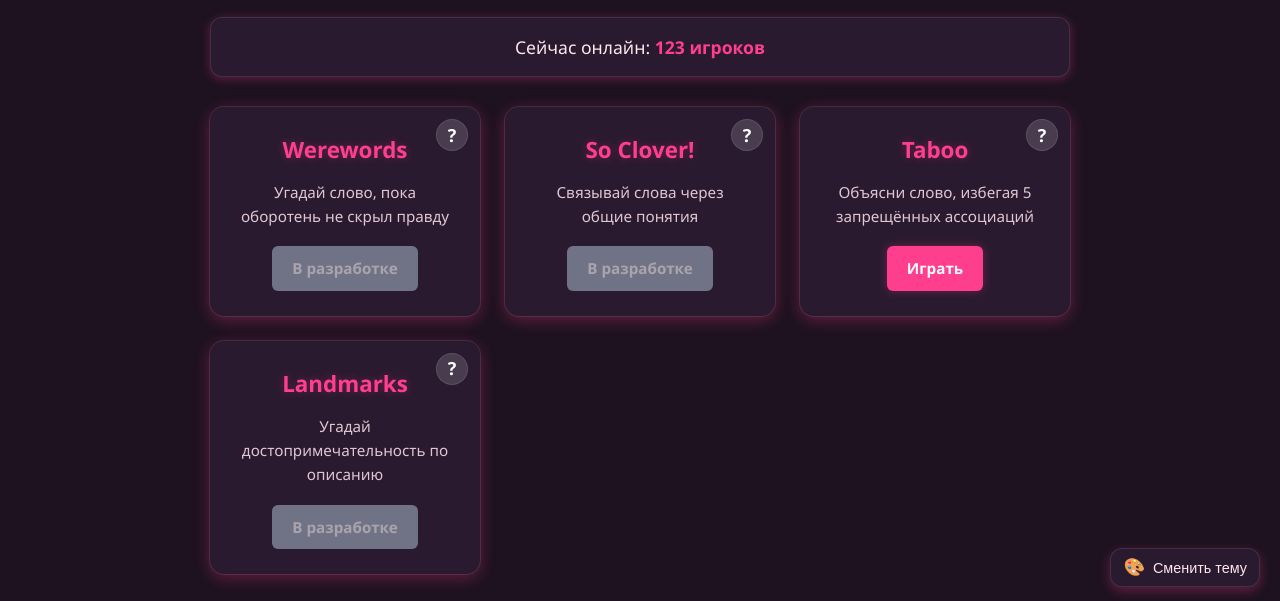
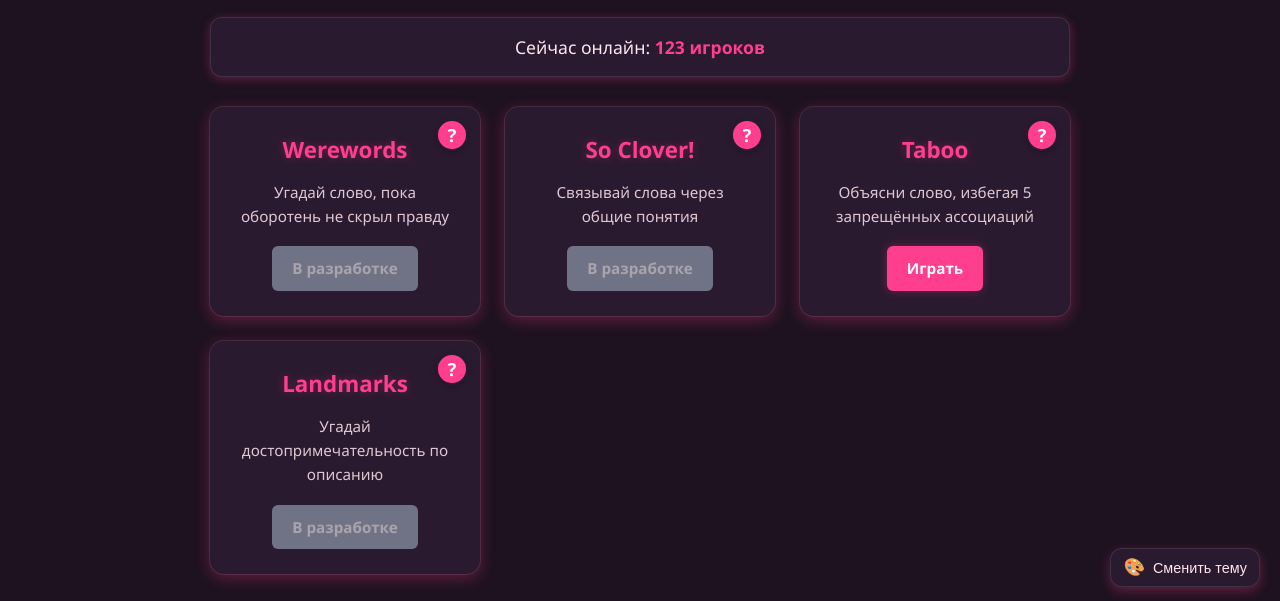
Before and after one commit to 13lackHawk/bghub, a website: page public/index.html in a window 1280 px wide. Shown: the part 193-794 px from the top of the page. Drawn offline with Linux system fonts and the light colour scheme.

Commit message:
Update style.css

```diff
--- a/public/css/style.css
+++ b/public/css/style.css
@@ -173,31 +173,33 @@
   opacity: 0.6;
 }
 
-/* ===== КНОПКА ПРАВИЛ (?) ===== */
+/* ===== КНОПКА ПРАВИЛ (?) — УЛУЧШЕННАЯ ===== */
 .rules-btn {
   position: absolute;
   top: 12px;
   right: 12px;
   width: 32px;
   height: 32px;
-  background: rgba(255, 255, 255, 0.15);
-  border: 1px solid var(--border);
+  background: var(--primary);
+  color: white;
+  border: 2px solid var(--card-bg);
   border-radius: 50%;
-  color: white;
   font-size: 18px;
   display: flex;
   align-items: center;
   justify-content: center;
   cursor: pointer;
-  transition: all 0.3s;
+  transition: all 0.3s ease;
   z-index: 10;
   font-weight: bold;
+  box-shadow: 0 2px 6px rgba(0, 0, 0, 0.2);
+  /* Центральный символ */
+  line-height: 1;
 }
 
 .rules-btn:hover {
-  background: rgba(255, 255, 255, 0.3);
-  transform: scale(1.1);
-  box-shadow: 0 0 10px rgba(255, 255, 255, 0.3);
+  transform: scale(1.15);
+  box-shadow: 0 4px 12px rgba(0, 0, 0, 0.3);
 }
 
 /* ===== МОДАЛЬНОЕ ОКНО ===== */
```
